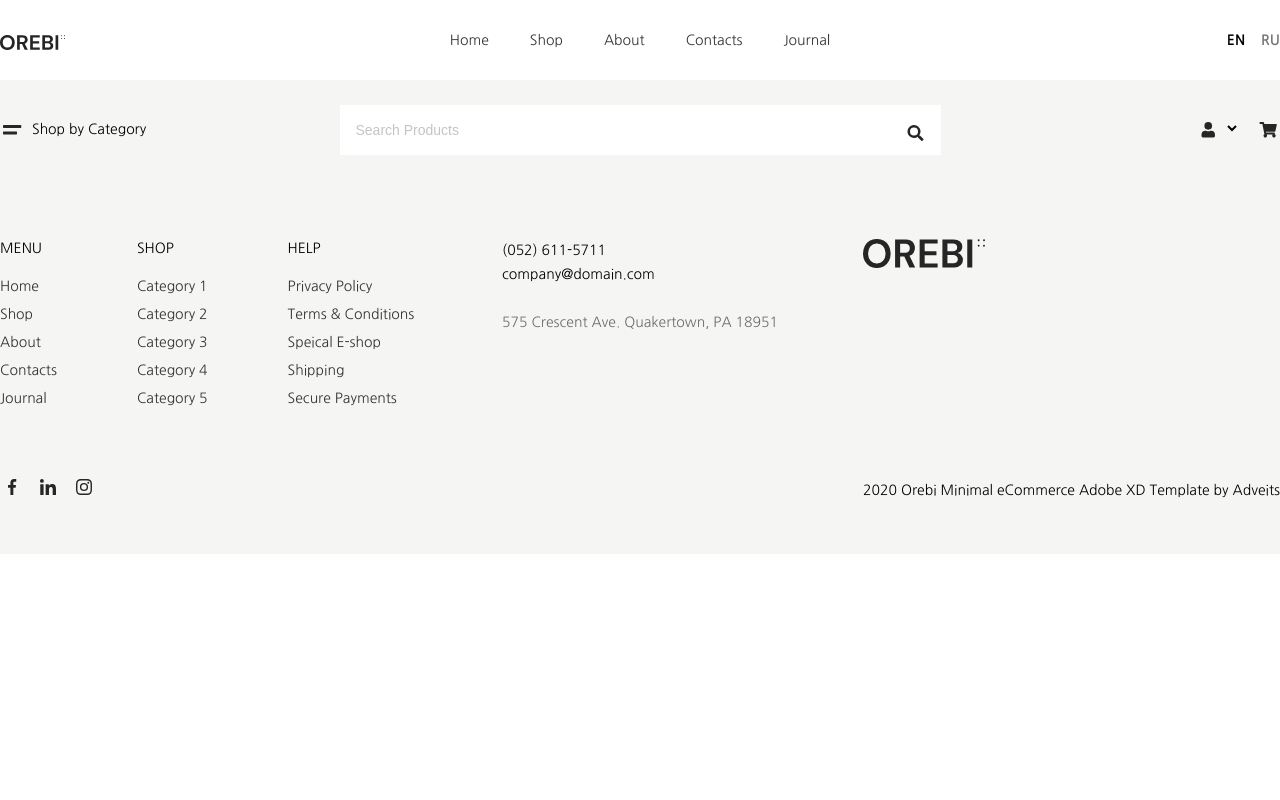
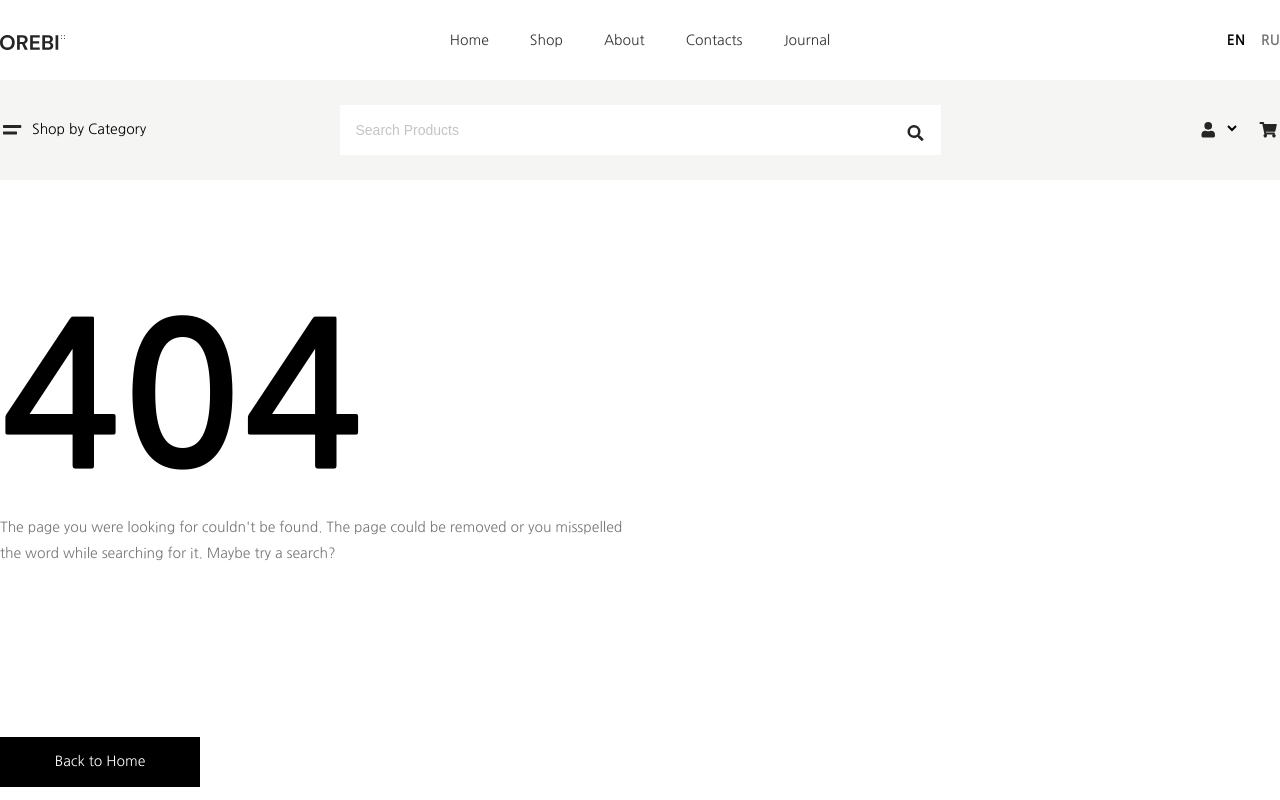
Before and after one commit to seo0yoon/E-Commerce, a React (Create React App) app: page / in a window 1280 px wide. Both pictures are taken after a click on the element 1218 px from the left and 130 px from the top of the page. Shown: the top 800 px of the page. Built offline with nearby package versions, Linux system fonts and the light colour scheme.

Commit message:
Update: notfound page 추가, router 수정

```diff
--- a/src/App.js
+++ b/src/App.js
@@ -5,6 +5,7 @@ import Search from "./pages/Search/Search";
 import Home from "./pages/Home/Home";
 import Footer from "./pages/Footer/Footer";
 import Journal from "./pages/Journal/Journal";
+import NotFound from "./pages/NotFound/NotFound";
 
 const App = () => {
   return (
@@ -14,6 +15,7 @@ const App = () => {
       <Routes>
         <Route path="/" element={<Home />} />
         <Route path="/journal" element={<Journal />} />
+        <Route path="*" element={<NotFound />} />
       </Routes>
       <Footer />
     </BrowserRouter>
--- /dev/null
+++ b/src/pages/NotFound/NotFound.js
@@ -0,0 +1,22 @@
+import React from "react";
+import "./NotFound.scss";
+import { Link } from "react-router-dom";
+
+const NotFound = () => {
+  return (
+    <div className="notfound">
+      <div className="wrapper">
+        <div className="title">404</div>
+        <div className="context">
+          The page you were looking for couldn't be found. The page could be removed or you misspelled the word while
+          searching for it. Maybe try a search?
+        </div>
+        <Link to={"/"}>
+          <div className="back-btn">Back to Home</div>
+        </Link>
+      </div>
+    </div>
+  );
+};
+
+export default NotFound;
--- /dev/null
+++ b/src/pages/NotFound/NotFound.scss
@@ -0,0 +1,37 @@
+@import "../../style/variables.scss";
+
+.notfound {
+  @include justifyCenterTwo;
+  width: 100%;
+  padding-top: 104px;
+  padding-bottom: 134px;
+
+  .wrapper {
+    width: 1600px;
+
+    .title {
+      font-size: 200px;
+      font-weight: bold;
+      line-height: 1.15;
+    }
+
+    .context {
+      width: 644px;
+      height: 60px;
+      line-height: 1.88;
+      color: $grey-2;
+    }
+
+    .back-btn {
+      @include flexCenter;
+      margin-top: 163px;
+      margin-bottom: 134px;
+      width: 200px;
+      height: 50px;
+      background-color: black;
+      font-size: 14px;
+      line-height: 1.14;
+      color: white;
+    }
+  }
+}
--- a/src/reducers/config/index.js
+++ b/src/reducers/config/index.js
@@ -1,14 +1,10 @@
-const initialState = {
+const initialState = {};
 
-}
+const config = (state = initialState, { type, payload }) => {
+  switch (type) {
+    default:
+      return state;
+  }
+};
 
-const config = (state = initialState, {type,payload}) => {
-    switch (type) {
-
-
-        default:
-            return state
-    }
-}
-
-export default config
+export default config;
```
